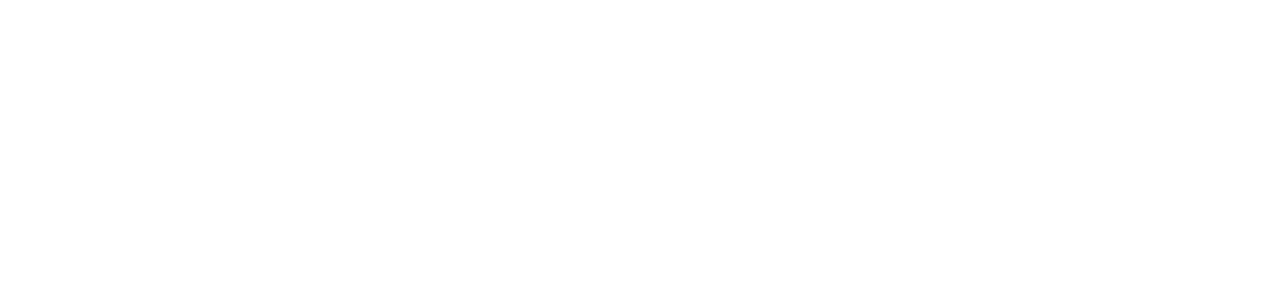
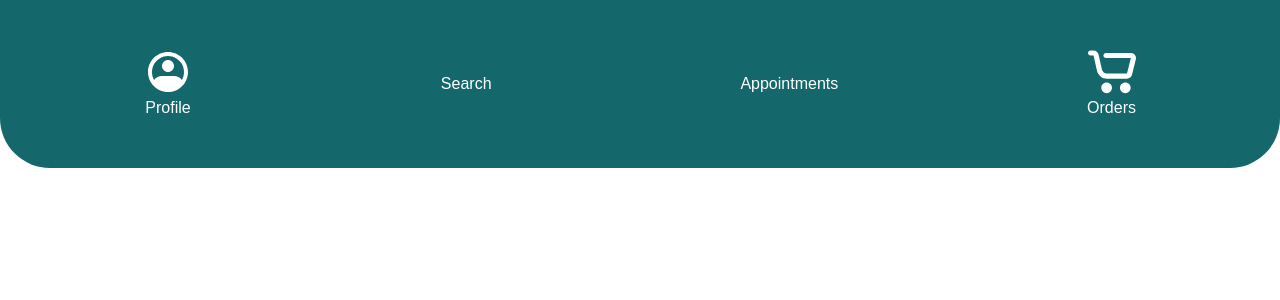
Before and after one commit to Hack4Impact-UMD/leveling-the-playing-field, a Next.js app: page / in a window 1280 px wide. Shown: the top 300 px of the page. Built offline with nearby package versions, Linux system fonts and the light colour scheme.

Commit message:
started navbar

```diff
--- a/src/app/page.tsx
+++ b/src/app/page.tsx
@@ -1,3 +1,5 @@
+import NavBar from "@/components/navbar";
+
 export default function Home() {
-  return <></>;
+  return <NavBar />;
 }
--- /dev/null
+++ b/src/components/navbar.tsx
@@ -0,0 +1,23 @@
+export default function NavBar() {
+    return (
+        <div className=" bg-teal p-32 pt-8 pb-8 flex justify-between items-center text-white rounded-b-custom">
+            <div className='flex flex-col items-center hover:bg-teal-light p-4 rounded-mini'>
+                <img src="/_images/profile.svg" className='w-12 h-12 filter invert'alt="Profile"  />
+                <h1 className=" hover:text-white-dark">Profile</h1>
+            </div>
+
+            <div className='flex flex-col items-center hover:bg-teal-light rounded-mini p-4'>
+                <h1 className="hover:text-white-dark">Search</h1>
+            </div>
+
+            <div className="flex flex-col items-center hover:bg-teal-light rounded-mini p-4">
+                <h1 className="hover:text-white-dark">Appointments</h1>
+            </div>
+
+            <div className="flex flex-col items-center hover:bg-teal-light rounded-mini p-4">
+                <img src="/_images/shopping-cart.svg" className='w-12 h-12 filter invert' alt="Shopping Cart" />
+                <h1 className="hover:text-white-dark">Orders</h1>
+            </div>
+        </div>
+    );
+}
--- a/tailwind.config.ts
+++ b/tailwind.config.ts
@@ -8,6 +8,10 @@ const config: Config = {
   ],
   theme: {
     extend: {
+      borderRadius: {
+        'custom': '50px',
+        'mini': '25px'
+      },
       colors: {
         background: "var(--background)",
         foreground: "var(--foreground)",
```
